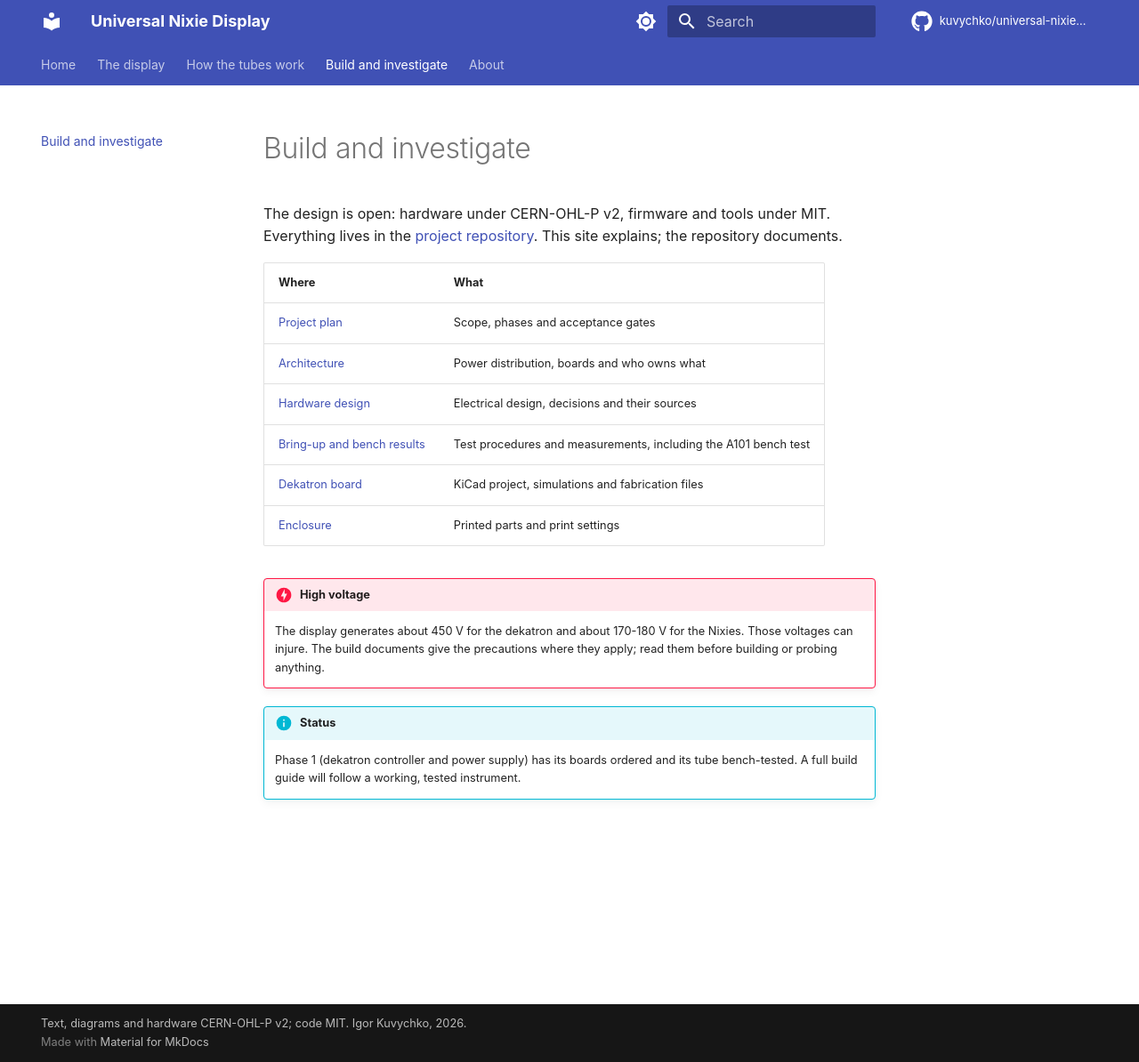
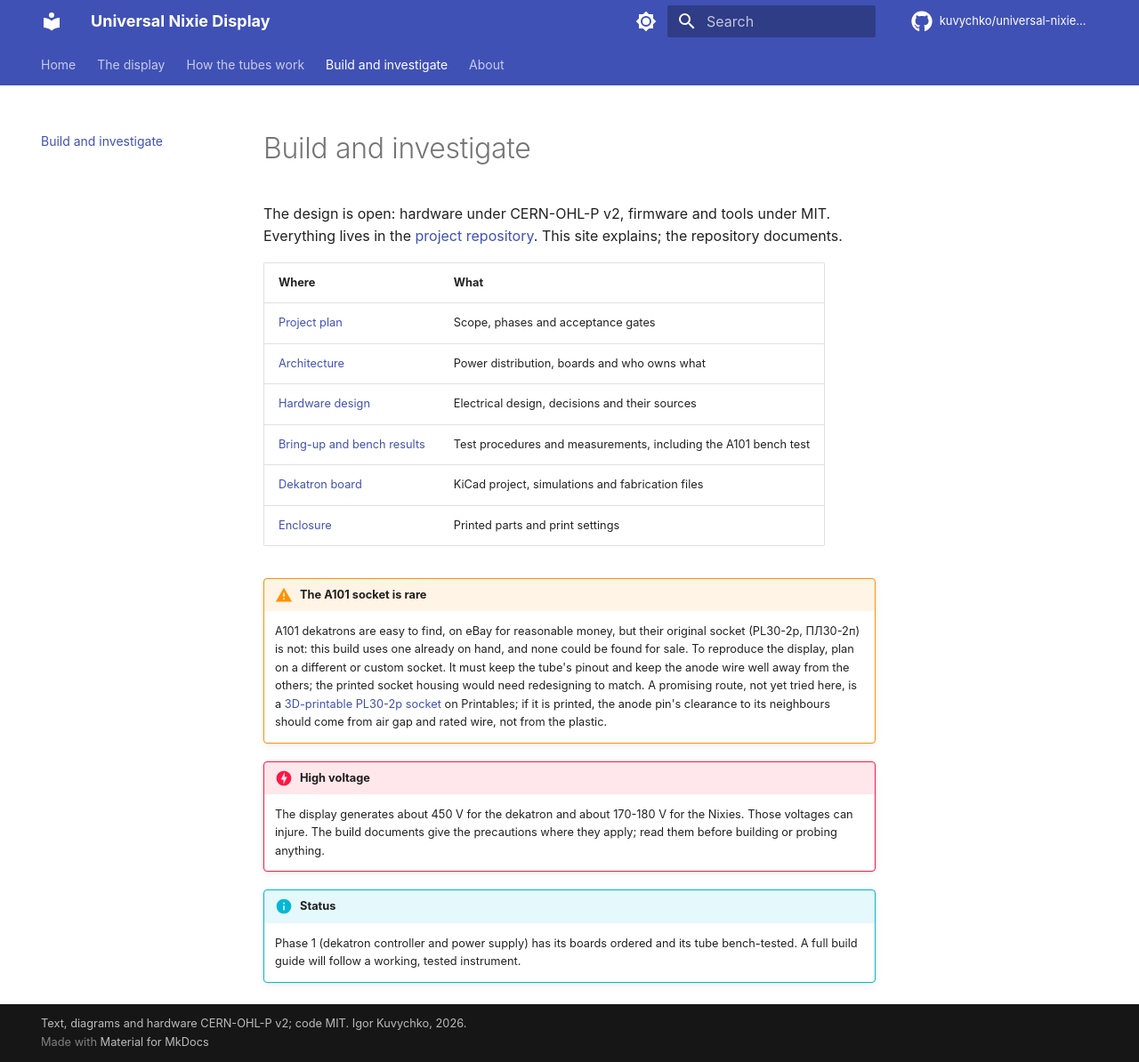
Before and after one commit to kuvychko/universal-nixie-display, an MkDocs documentation site: the page built from website/build.md, in a window 1280 px wide and 1194 px high. Shown: the whole window at 89% size. Built offline with MkDocs 1.6.1 and Material for MkDocs 9.7.7, drawn with Linux system fonts in a browser that asks for light colours; comment, search, counter and statistics services are not loaded.

Commit message:
A101 socket is rare: note for reproductions, untested printable PL30-2p option
Co-Authored-By: Claude Opus 5.5 <noreply@anthropic.com>

```diff
--- a/website/build.md
+++ b/website/build.md
@@ -12,6 +12,15 @@ in the [project repository](https://github.com/kuvychko/universal-nixie-display)
 | [Dekatron board](https://github.com/kuvychko/universal-nixie-display/tree/main/hardware/dekatron) | KiCad project, simulations and fabrication files |
 | [Enclosure](https://github.com/kuvychko/universal-nixie-display/tree/main/enclosure) | Printed parts and print settings |
 
+!!! warning "The A101 socket is rare"
+    A101 dekatrons are easy to find, on eBay for reasonable money, but their original socket
+    (PL30-2p, ПЛ30-2п) is not: this build uses one already on hand, and none could be found for
+    sale. To reproduce the display, plan on a different or custom socket. It must keep the tube's
+    pinout and keep the anode wire well away from the others; the printed socket housing would
+    need redesigning to match. A promising route, not yet tried here, is a
+    [3D-printable PL30-2p socket](https://www.printables.com/model/1337925-dekatron-nixie-tube-socket-pl30-2p-for-a-101-a-102) on Printables; if it is printed, the anode pin's
+    clearance to its neighbours should come from air gap and rated wire, not from the plastic.
+
 !!! danger "High voltage"
     The display generates about 450 V for the dekatron and about 170-180 V for the Nixies. Those
     voltages can injure. The build documents give the precautions where they apply; read them before
```
Also changed, not shown: docs/hardware.md (+2 -2 lines), enclosure/README.md (+11 -2 lines).
